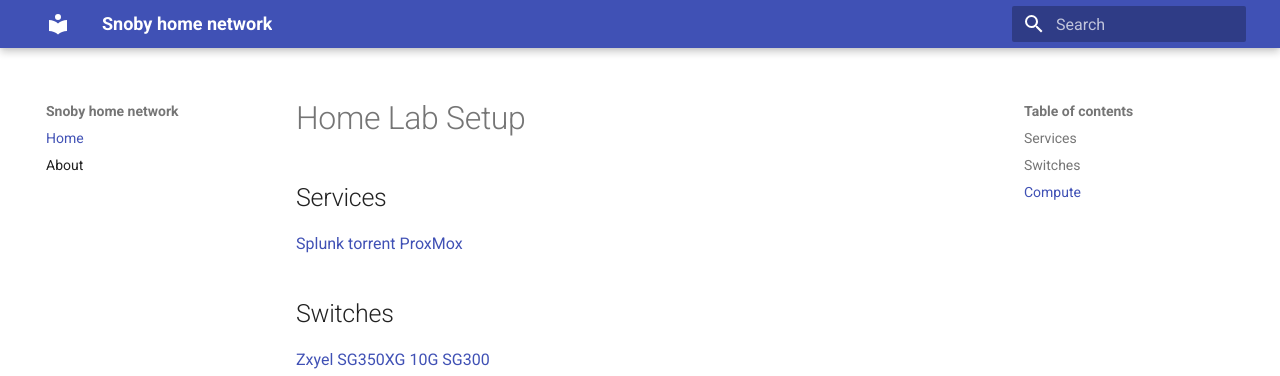
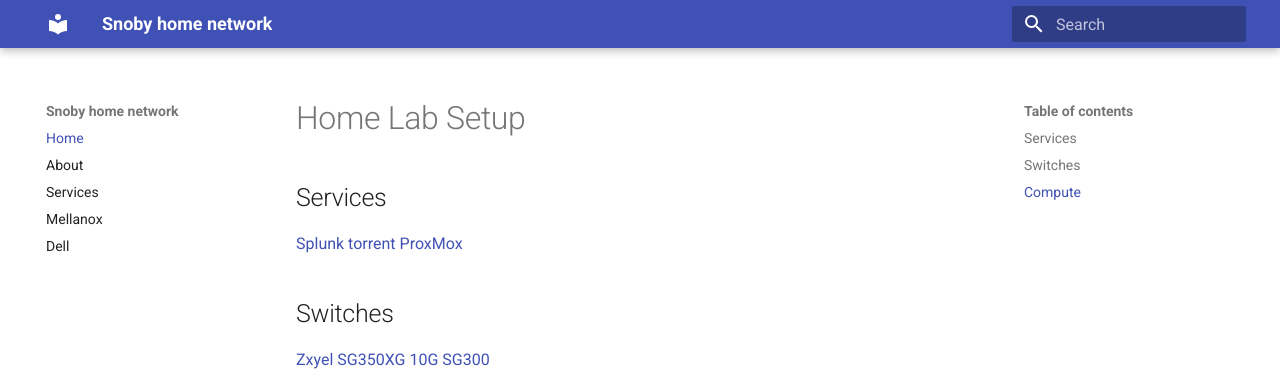
Before and after one commit to snoby/home_docs, an MkDocs documentation site: the page built from docs/docs/index.md, in a window 1280 px wide. Shown: the top 376 px of the page. Built offline with MkDocs 1.6.1 and Material for MkDocs 9.7.7, drawn with Linux system fonts in a browser that asks for light colours.

```diff
--- a/docs/mkdocs.yml
+++ b/docs/mkdocs.yml
@@ -6,7 +6,15 @@ site_url: 'https://info.mattsnoby.com'
 nav:
   - Home: index.md
   - About: about.md
+  - Services: services.md
+  - Mellanox: mellanox.md
+  - Dell: r720.md
 
+markdown_extensions:
+  - meta
+  - toc:
+     permalink: True
+  - attr_list
 
 # Configuration
 theme:
```
Also changed, not shown: 1 other file.
